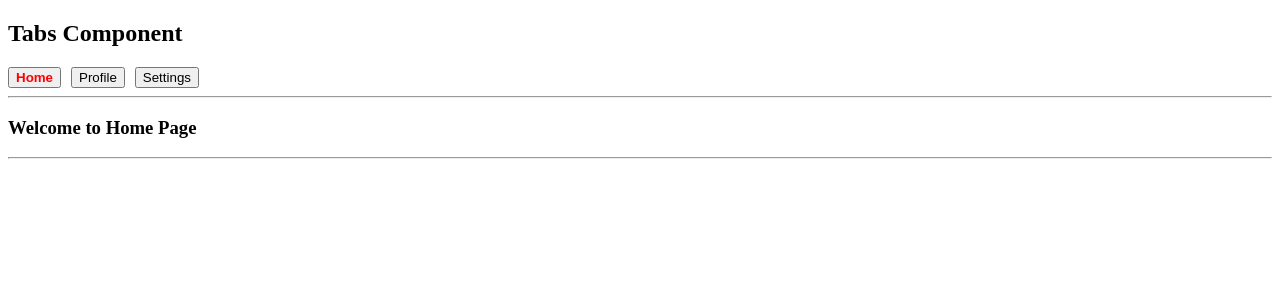
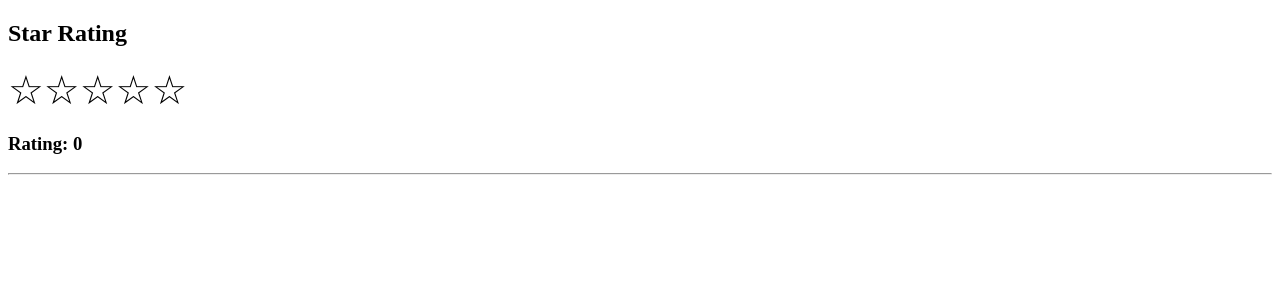
Before and after one commit to Premanshuankit/ReactPractice, a React (Vite) app: page / in a window 1280 px wide. Shown: the top 300 px of the page. Built offline with nearby package versions, Linux system fonts and the light colour scheme.

Commit message:
added rating

```diff
--- a/src/App.jsx
+++ b/src/App.jsx
@@ -21,6 +21,7 @@ import TodoApp from "./components/TodoApp";
 import Accordian from "./components/Accordian";
 import Modal from "./components/Modal";
 import TabsComponent from "./components/TabsComponent";
+import Rating from "./components/Rating";
 
 function App() {
   const [count, setCount] = useState(0);
@@ -41,7 +42,8 @@ function App() {
   }
   return (
     <>
-      <TabsComponent />
+      <Rating />
+      {/* <TabsComponent /> */}
       {/* <Modal /> */}
       {/* <Accordian /> */}
       {/* <Debounce /> */}
--- /dev/null
+++ b/src/components/Rating.jsx
@@ -0,0 +1,30 @@
+import { useState } from "react";
+
+function Rating() {
+  const [rating, setRating] = useState(0);
+
+  let arr = [1, 2, 3, 4, 5];
+
+  return (
+    <div>
+      <h2>Star Rating</h2>
+
+      {arr.map((star) => (
+        <span
+          key={star}
+          onClick={() => setRating(star)}
+          style={{
+            fontSize: "40px",
+            cursor: "pointer",
+          }}
+        >
+          {star <= rating ? "★" : "☆"}
+        </span>
+      ))}
+
+      <h3>Rating: {rating}</h3>
+    </div>
+  );
+}
+
+export default Rating;
```
